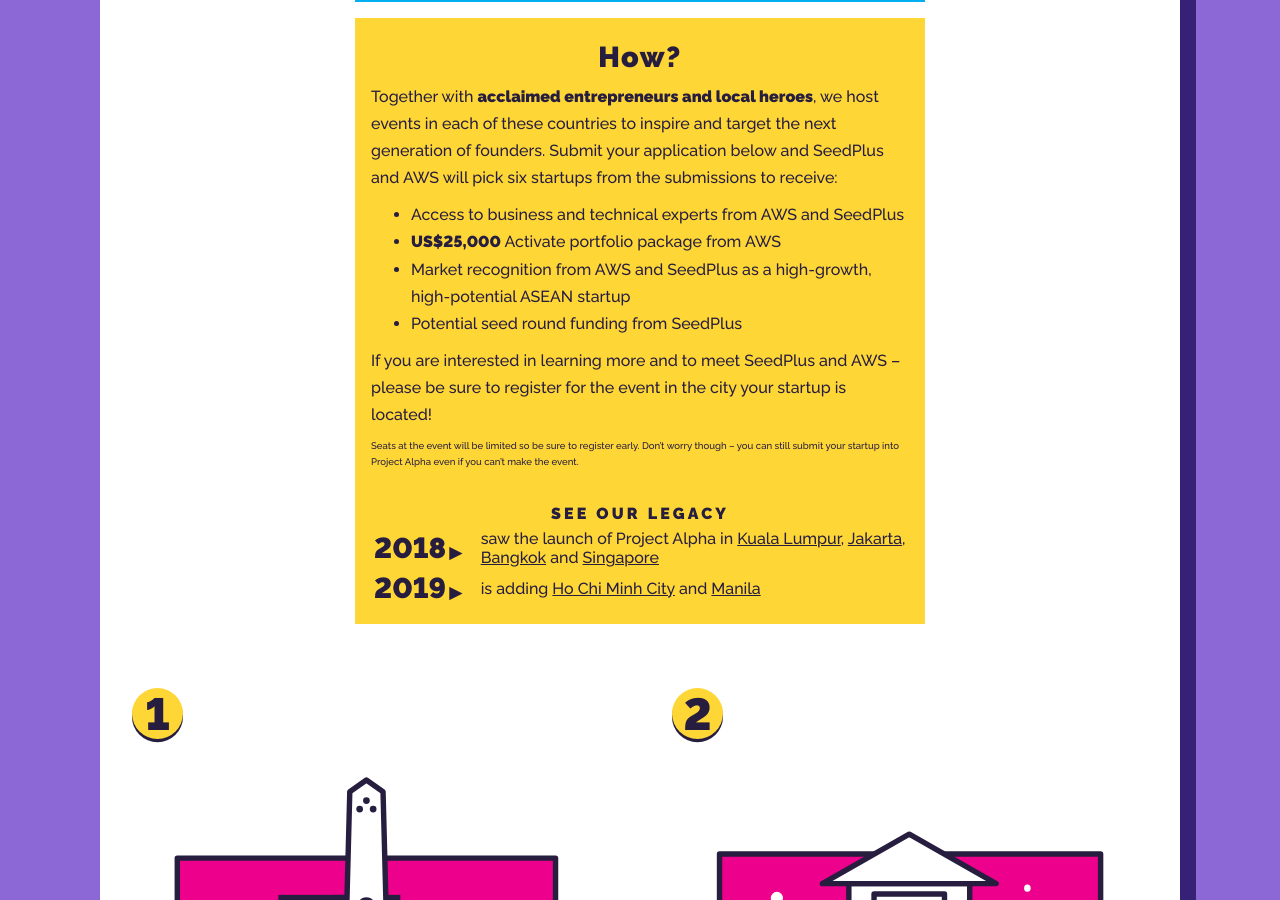
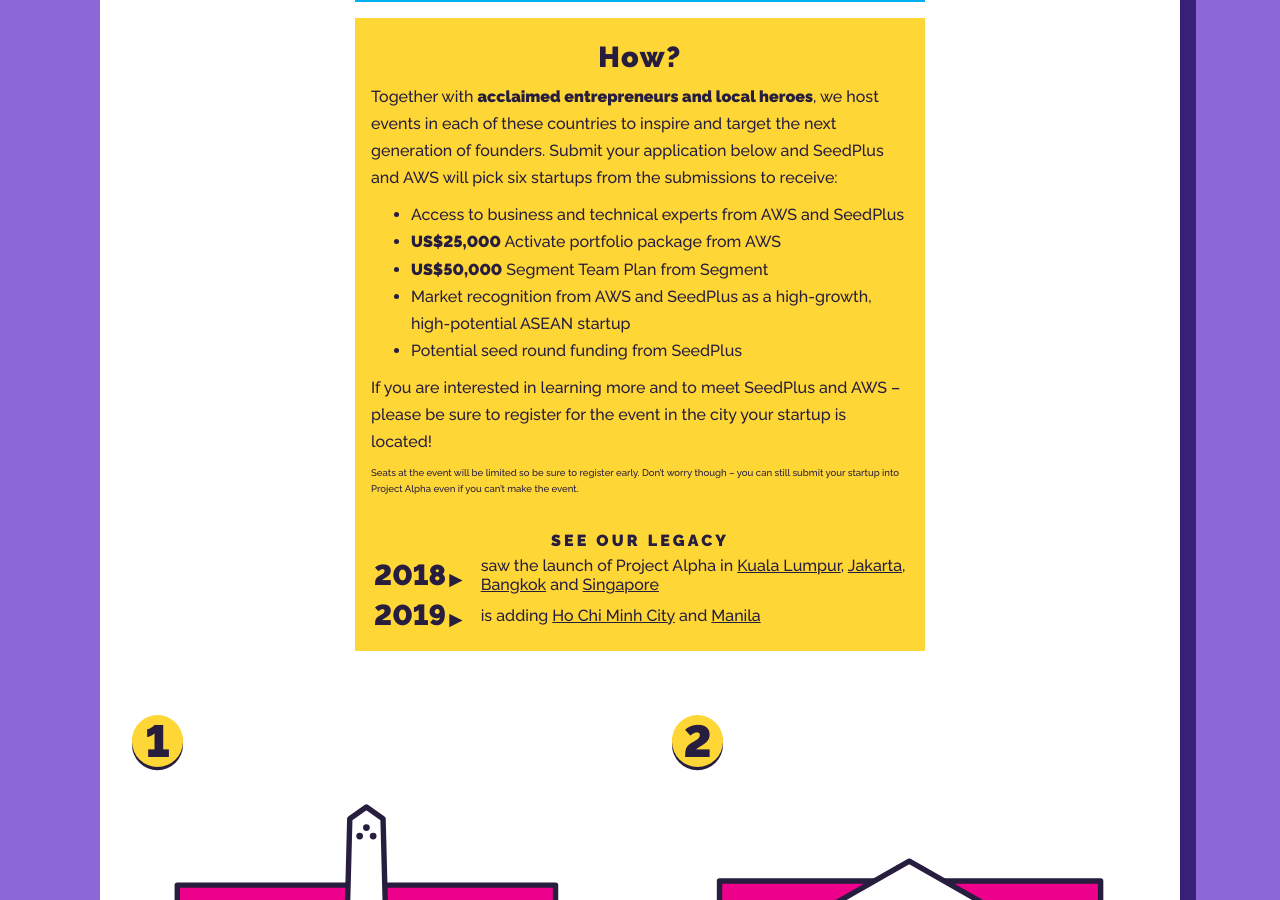
Before and after one commit to seedplus/alpha.seedplus.com, a Jekyll site: the page built from index.html, in a window 1280 px wide and 900 px high, scrolled down 1005 px. Built offline with Jekyll 4.4.1, drawn with Linux system fonts in a browser that asks for light colours.

Commit message:
Update index.html
Added Segment line item for stuff to get

```diff
--- a/index.html
+++ b/index.html
@@ -56,6 +56,7 @@
       <ul>
         <li>Access to business and technical experts from AWS and SeedPlus</li>
         <li><strong>US$25,000</strong> Activate portfolio package from AWS</li>
+        <li><strong>US$50,000</strong> Segment Team Plan from Segment</li>
         <li>Market recognition from AWS and SeedPlus as a high-growth, high-potential ASEAN startup</li>
         <li>Potential seed round funding from SeedPlus</li>
       </ul>
```
